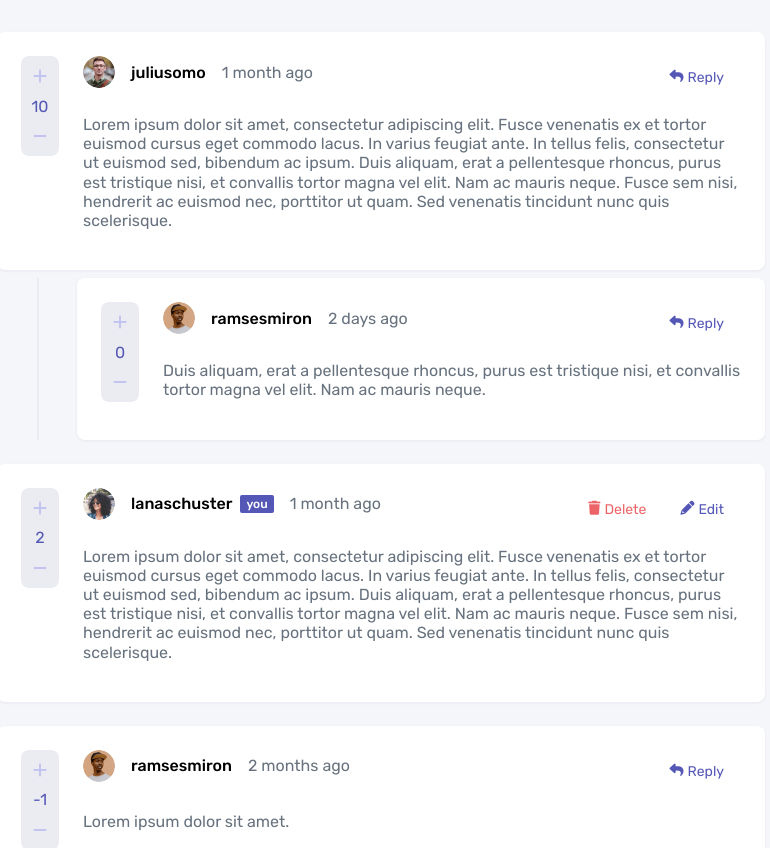
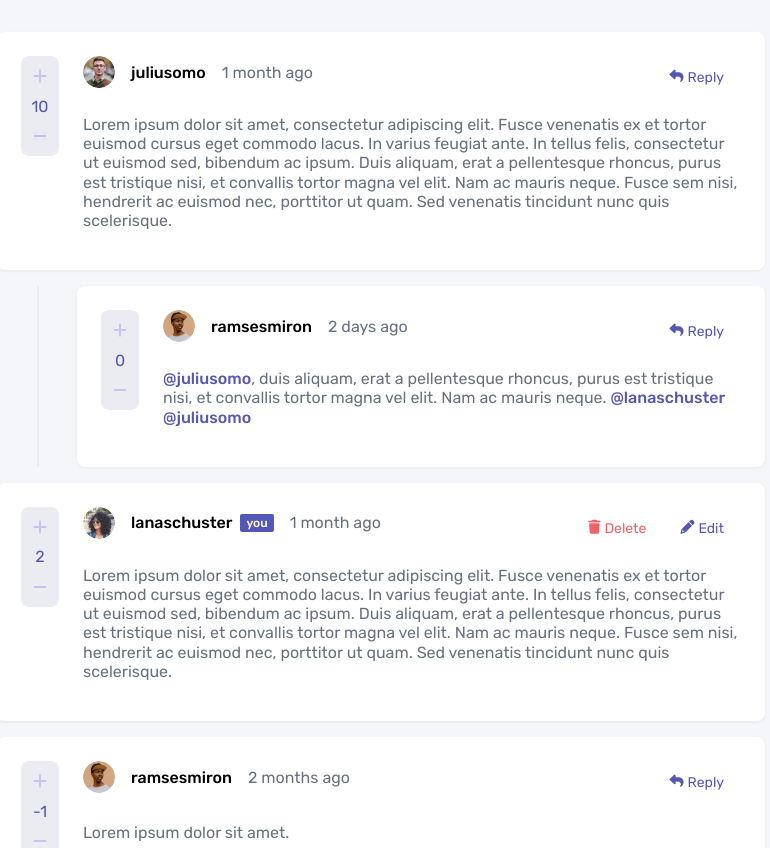
Before and after one commit to lanaschuster/interactive-comments-section, a Vue app: page / in a window 1280 px wide. Shown: the top 848 px of the page, without its empty margins (259-1029 px from the left). Built offline with nearby package versions, Linux system fonts and the light colour scheme.

Commit message:
feat: tagging the user when replying a post

```diff
--- a/src/assets/styles/main.scss
+++ b/src/assets/styles/main.scss
@@ -15,3 +15,12 @@ $font-weight-bold: 700;
 
 $font-family: 'Rubik', Geneva, Verdana, sans-serif;
 $font-size-paragraph: 1rem;
+
+
+// classes
+
+.username {
+  color: $primary;
+  font-weight: $font-weight-semibold;
+  text-decoration: none;
+}
--- a/src/modules/home/components/ThePost/ThePost.vue
+++ b/src/modules/home/components/ThePost/ThePost.vue
@@ -1,3 +1,4 @@
+<!-- eslint-disable vue/no-v-html -->
 <template>
   <div class="the-post">
     <AppCard>
@@ -18,14 +19,13 @@
           <p
             class="post-text"
             data-testid="postContent"
-          >
-            {{ post.text }}
-          </p>
+            v-html="usePostTextFormatter(post.text)"
+          />
         </template>
         <template #actions>
           <ThePostActions
             :post="post"
-            @reply="formState.showForm = true"
+            @reply="onReply"
             @delete="onDelete"
             @edit="onEdit"
           />
@@ -38,7 +38,7 @@
       :parent-id="formState.mode === 'REPLY' ? post.id : null"
       :post-id="formState.mode === 'UPDATE' ? post.id : null"
       :text="formState.formText"
-      @send="onReply"
+      @send="reply"
     >
       <template #form-button>
         {{ formState.mode }}
@@ -63,6 +63,7 @@
 import { computed, reactive } from 'vue';
 import { useUserStore } from '@/store/user.js';
 import { usePostsStore } from '@/store/posts.js';
+import { usePostTextFormatter } from '@/modules/home/composables/format-post-text';
 
 import AppCard from '@/components/AppCard/AppCard.vue';
 import AppLikeCounter from '@/components/AppLikeCounter/AppLikeCounter.vue';
@@ -118,7 +119,7 @@ export default {
       formState.mode = 'REPLY';
     }
 
-    function onReply(post) {
+    function reply(post) {
       if (formState.mode === 'REPLY') {
         postsStore.addPost(post);
       } else if (formState.mode === 'UPDATE') {
@@ -138,14 +139,21 @@ export default {
       formState.showForm = true;
     }
 
+    function onReply() {
+      formState.formText = `@${props.post.user.username} `;
+      formState.showForm = true;
+    }
+
     return {
       likes,
       formState,
-      onReply,
+      reply,
       onDelete,
       onEdit,
+      onReply,
       getUser: userStore.getUser,
-      getChildren: postsStore.getChildren
+      getChildren: postsStore.getChildren,
+      usePostTextFormatter
     };
   }
 };
@@ -159,7 +167,7 @@ export default {
   flex-direction: column;
   width: 100%;
   max-width: 100%;
-  row-gap: 8px;
+  row-gap: 16px;
 }
 .post-text {
   color: $neutral-medium;
--- /dev/null
+++ b/src/modules/home/composables/format-post-text.js
@@ -0,0 +1,11 @@
+export const usePostTextFormatter = (text) => {
+
+  let outputs = text.match(/@[A-Za-z0-9]+/g);
+
+  for (const i in outputs) {
+    const formatted = `<a class="username" href="#">${outputs[i]}</a>`;
+    text = text.replaceAll(outputs[i], formatted);
+  }
+
+  return text;
+};
--- a/src/modules/home/views/TheHome.vue
+++ b/src/modules/home/views/TheHome.vue
@@ -73,7 +73,7 @@ section {
   flex-direction: column;
   justify-content: center;
   align-items: center;
-  row-gap: 24px;
+  row-gap: 16px;
 }
 
 @media screen and (max-width: 425px) {
--- a/src/store/posts.js
+++ b/src/store/posts.js
@@ -1,4 +1,15 @@
 import { defineStore } from 'pinia';
+
+function sanitize(string) {
+  const map = {
+    '&': '&amp;',
+    '<': '&lt;',
+    '>': '&gt;',
+  };
+  const reg = /[&<>]/ig;
+  return string.replace(reg, match => map[match]);
+}
+
 
 export const usePostsStore = defineStore('posts', {
   state: () => ({
@@ -38,7 +49,7 @@ export const usePostsStore = defineStore('posts', {
     },   {
       id: 4,
       parent: 1,
-      text: 'Duis aliquam, erat a pellentesque rhoncus, purus est tristique nisi, et convallis tortor magna vel elit. Nam ac mauris neque.',
+      text: '@juliusomo, duis aliquam, erat a pellentesque rhoncus, purus est tristique nisi, et convallis tortor magna vel elit. Nam ac mauris neque. @lanaschuster @juliusomo',
       date: '2 days ago',
       likes: 0,
       user: {
@@ -54,6 +65,7 @@ export const usePostsStore = defineStore('posts', {
   actions: {
     addPost(post) {
       post.id = Math.floor(Math.random() * 101) + 3;
+      post.text = sanitize(post.text);
       this.posts.push(post);
     },
     deletePost(id) {
@@ -61,7 +73,7 @@ export const usePostsStore = defineStore('posts', {
     },
     editPost(editedPost) {
       const post = this.posts.find(post => post.id === editedPost.id);
-      post.text = editedPost.text;
+      post.text = sanitize(editedPost.text);
     },
     getChildren(id) {
       return this.posts.filter(post => post.parent === id);
```
